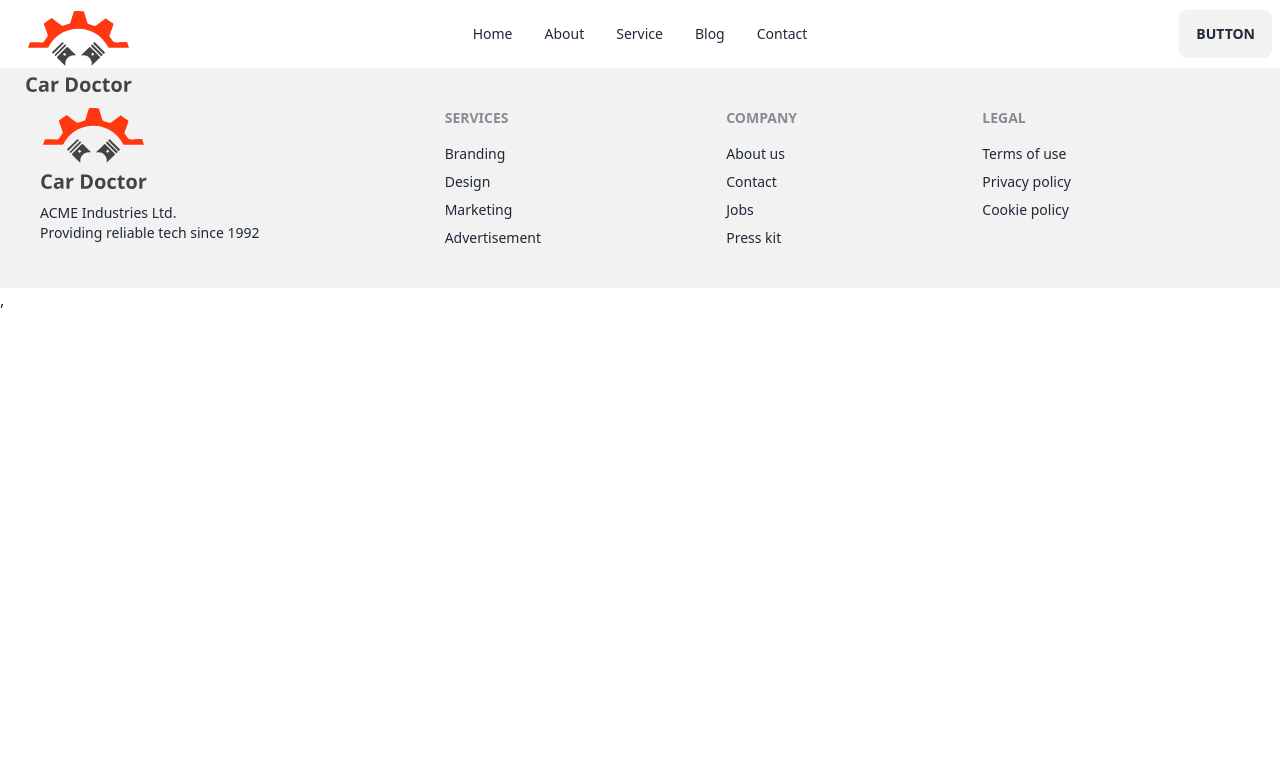
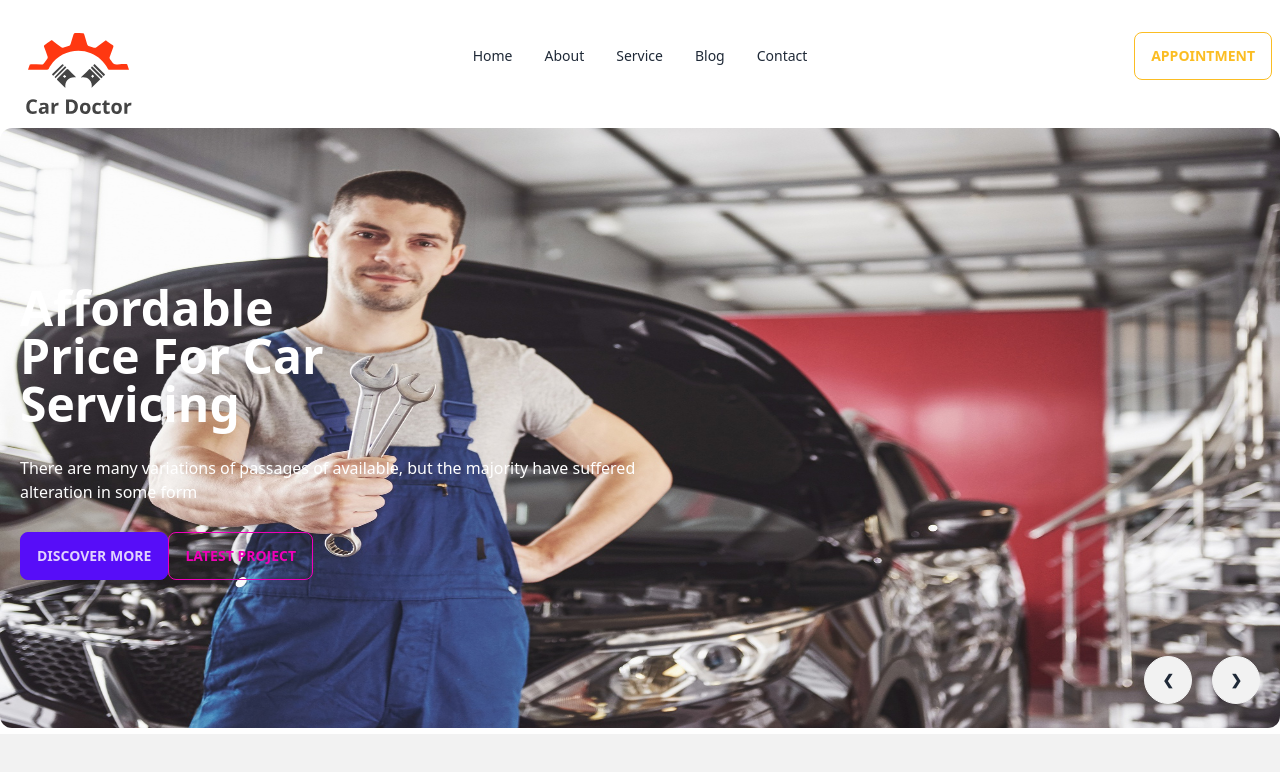
Before and after one commit to Mohammad-Arkan/car-doctor-client, a React (Vite) app: page / in a window 1280 px wide. Shown: the top 772 px of the page. Built offline with nearby package versions, Linux system fonts and the light colour scheme.

Commit message:
home page add banner

```diff
--- /dev/null
+++ b/src/Pages/Home/Banner/Banner.jsx
@@ -0,0 +1,72 @@
+import React from 'react';
+import  img1 from '../../../assets/images/banner/1.jpg'
+import  img2 from '../../../assets/images/banner/2.jpg'
+import  img3 from '../../../assets/images/banner/3.jpg'
+import  img4 from '../../../assets/images/banner/4.jpg'
+import  img5 from '../../../assets/images/banner/5.jpg'
+import  img6 from '../../../assets/images/banner/6.jpg'
+const Banner = () => {
+    return (
+        <div>
+            <div className="carousel w-full h-[600px]">
+  <div id="slide1" className="carousel-item relative w-full">
+    <img src={img1} className="w-full rounded-xl" />
+    <div className="absolute flex  transform -translate-y-1/2 left-5 right-5 bottom-0">
+        <div className='space-y-7 text-white w-1/2'>
+
+            <h2 className='text-5xl font-bold w-1/2'>Affordable Price For Car Servicing</h2>
+            <p>There are many variations of passages of  available, but the majority have suffered alteration in some form</p>
+
+        <div>
+        <button className="btn btn-primary">Discover More</button>
+            <button className="btn btn-outline btn-secondary">Latest Project</button>
+        </div>
+        </div>
+
+    </div>
+    <div className="absolute flex justify-end transform -translate-y-1/2 left-5 right-5 bottom-0">
+      <a href="#slide4" className="btn btn-circle mr-5" >❮</a>
+      <a href="#slide2" className="btn btn-circle">❯</a>
+    </div>
+  </div>
+  <div id="slide2" className="carousel-item relative w-full">
+    <img src={img2} className="w-full" />
+    <div className="absolute flex justify-end transform -translate-y-1/2 left-5 right-5 bottom-0">
+      <a href="#slide1" className="btn btn-circle mr-5">❮</a>
+      <a href="#slide3" className="btn btn-circle">❯</a>
+    </div>
+  </div>
+  <div id="slide3" className="carousel-item relative w-full">
+    <img src={img3} className="w-full" />
+    <div className="absolute flex justify-end transform -translate-y-1/2 left-5 right-5 bottom-0">
+      <a href="#slide2" className="btn btn-circle mr-5">❮</a>
+      <a href="#slide4" className="btn btn-circle">❯</a>
+    </div>
+  </div>
+  <div id="slide4" className="carousel-item relative w-full">
+    <img src={img4} className="w-full" />
+    <div className="absolute flex justify-end transform -translate-y-1/2 left-5 right-5 bottom-0">
+      <a href="#slide3" className="btn btn-circle mr-5">❮</a>
+      <a href="#slide1" className="btn btn-circle">❯</a>
+    </div>
+  </div>
+  <div id="slide5" className="carousel-item relative w-full">
+    <img src={img5} className="w-full" />
+    <div className="absolute flex justify-end transform -translate-y-1/2 left-5 right-5 bottom-0">
+      <a href="#slide4" className="btn btn-circle mr-5">❮</a>
+      <a href="#slide1" className="btn btn-circle">❯</a>
+    </div>
+  </div>
+  <div id="slide6" className="carousel-item relative w-full">
+    <img src={img6} className="w-full" />
+    <div className="absolute flex justify-end transform -translate-y-1/2 left-5 right-5 bottom-0">
+      <a href="#slide3" className="btn btn-circle mr-5">❮</a>
+      <a href="#slide2" className="btn btn-circle">❯</a>
+    </div>
+  </div>
+</div>
+        </div>
+    );
+};
+
+export default Banner;
--- a/src/Pages/Home/Home/Home.jsx
+++ b/src/Pages/Home/Home/Home.jsx
@@ -1,9 +1,10 @@
 import React from 'react';
+import Banner from '../Banner/Banner';
 
 const Home = () => {
     return (
         <div>
-            {/* <h2>This home page</h2> */}
+           <Banner></Banner>
         </div>
     );
 };
--- a/src/Pages/Shared/NavBar/NavBar.jsx
+++ b/src/Pages/Shared/NavBar/NavBar.jsx
@@ -11,7 +11,7 @@
     <li><Link to="/contact">Contact</Link></li>
     </>
     return (
-        <div className="navbar bg-base-100">
+        <div className="navbar bg-base-100 h-28 mb-4">
         <div className="navbar-start">
           <div className="dropdown">
             <label tabIndex={0} className="btn btn-ghost lg:hidden">
@@ -33,7 +33,8 @@
           </ul>
         </div>
         <div className="navbar-end">
-          <a className="btn">Button</a>
+          <button className="btn btn-outline btn-warning" >Appointment</button>
+
         </div>
       </div>
     );
--- a/src/Routes/Routes.jsx
+++ b/src/Routes/Routes.jsx
@@ -1,6 +1,7 @@
 import { createBrowserRouter } from "react-router-dom";
 import Main from "../Layout/Main";
 import Home from "../Pages/Home/Home/Home";
+import Banner from "../Pages/Home/Banner/Banner";
 
 const router = createBrowserRouter([
     {
@@ -10,6 +11,10 @@
         {
             path:"/",
             element:<Home></Home>
+        },
+        {
+          path:"/",
+          element:<Banner></Banner>
         }
       ]
     },
```
